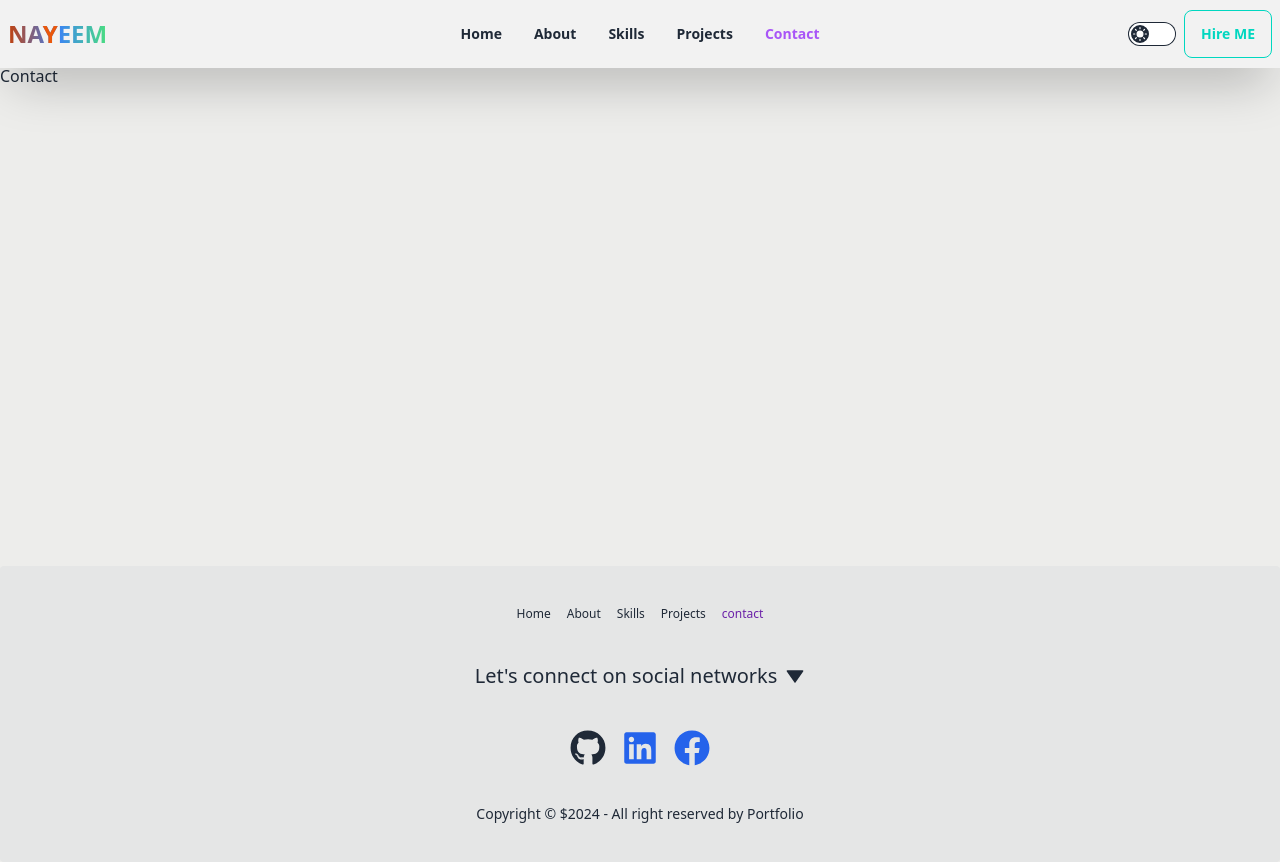
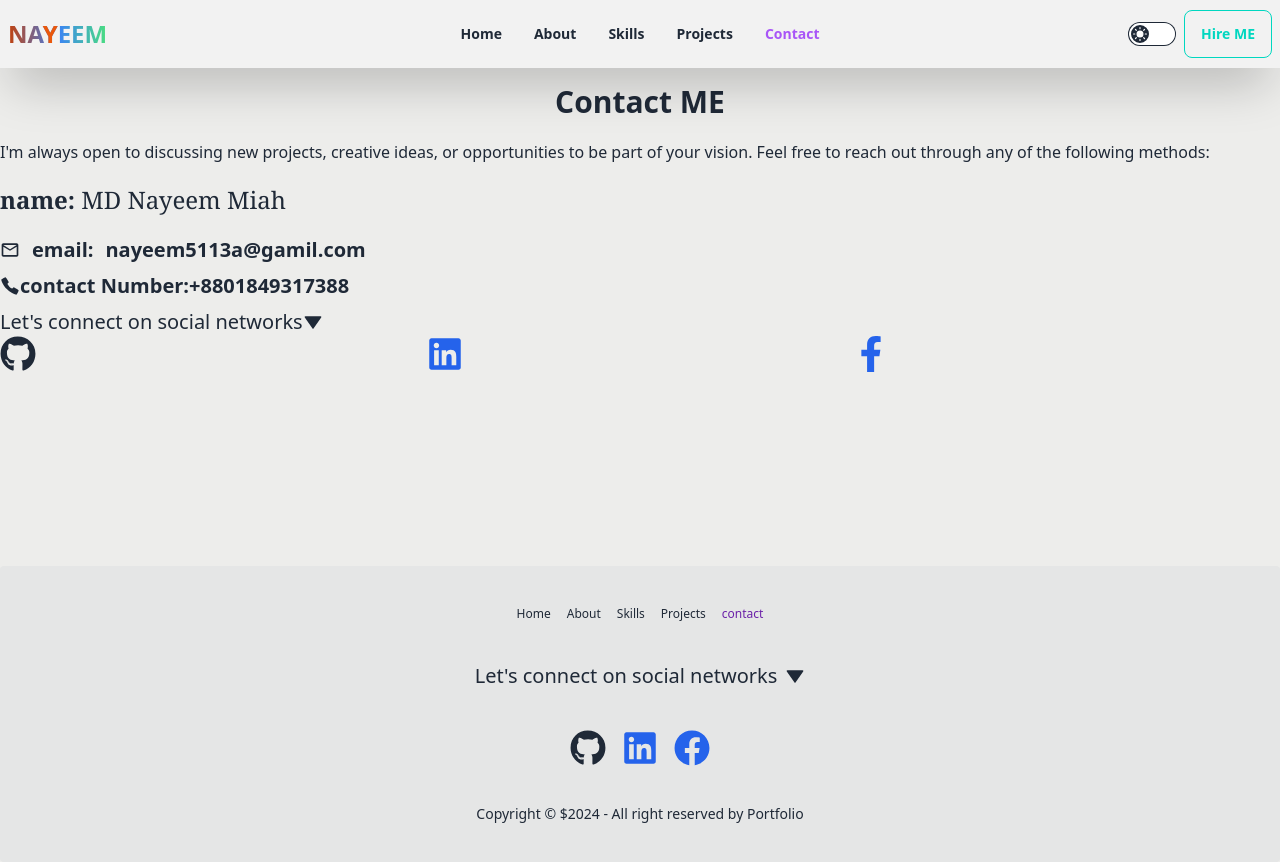
Before and after one commit to nayeem-miah/nur-hussiain, a React (Vite) app: page /contact in a window 1280 px wide. Built offline with nearby package versions, Linux system fonts and the light colour scheme.

Commit message:
start-contact-page

```diff
--- a/src/Components/skills/HomeProjects.jsx
+++ b/src/Components/skills/HomeProjects.jsx
@@ -1,5 +1,6 @@
 import { useEffect, useState } from "react";
 import ProjectCard from "../../Pages/Projects/ProjectCaed";
+import { Link } from "react-router-dom";
 
 const HomeProjects = () => {
   const [project, setProject] = useState([]);
@@ -14,13 +15,21 @@ const HomeProjects = () => {
   const pri = project.slice(0, 2);
   //   console.log(pri.length);
   return (
-    <div>
+    <div className="bg-[#dfdfda] py-11">
       <h3 className="text-3xl text-center font-bold"> My Projects </h3>
-      <div className="grid lg:grid-cols-2 grid-cols-1">
+      <div className="grid lg:grid-cols-2 grid-cols-1 gap-7 my-7">
         {pri?.map(pro => (
           <ProjectCard key={pro.name} project={pro}></ProjectCard>
         ))}
       </div>
+      <div class="flex justify-center items-center py-5">
+          <Link
+            to={"/projects"}
+            className="bg-gradient-to-r from-blue-500 via-green-500 to-purple-500 hover:bg-gradient-to-r hover:from-purple-500 hover:via-pink-500 hover:to-red-500 text-white font-bold py-2 px-4 rounded"
+          >
+            Show All Projects
+          </Link>
+          </div>
     </div>
   );
 };
--- a/src/Pages/Contact/Contact.jsx
+++ b/src/Pages/Contact/Contact.jsx
@@ -1,11 +1,69 @@
-import React from 'react';
+import { MdOutlineEmail } from "react-icons/md";
+import { IoCallSharp } from "react-icons/io5";
+import { FaFacebookF, FaGithub, FaLinkedin } from "react-icons/fa";
+import { Link } from "react-router-dom";
+import { BiSolidDownArrow } from "react-icons/bi";
+const Contact = () => {
+  return (
+    <div>
+      <h3 className="text-3xl font-bold text-center my-5">Contact ME </h3>
+      <p>
+        I'm always open to discussing new projects, creative ideas, or
+        opportunities to be part of your vision. Feel free to reach out through
+        any of the following methods:
+      </p>
+      <div>
+        <p className="lg:text-2xl text-xl font-serif my-5">
+          <span className="font-bold">name:</span> MD Nayeem Miah
+        </p>
+        <div className="font-bold text-xl">
+          <p className="flex items-center gap-3  lg:text-xl text-xs">
+            <MdOutlineEmail></MdOutlineEmail>email:{" "}
+            <a
+              href="https://mail.google.com/mail/u/0/#inbox?compose=DmwnWrRnZnPXBQlhpDrpZbSqrsmxJlXSQvsKJKlvnPDWNSHcqJtPMwhhZlPnNCsWVPFhPhLNdnLv"
+              target="_blank"
+              className="hover:link-hover hover:text-blue-500 "
+            >
+              nayeem5113a@gamil.com
+            </a>
+          </p>
+          <p className="flex items-center my-2 lg:text-xl text-xs">
+            <IoCallSharp></IoCallSharp> <span>contact Number:</span>{" "}
+            +8801849317388
+          </p>
+        </div>
+        <div>
+          <h4 className=" flex items-center lg:text-xl text-xs">
+            Let's connect on social networks
+            <BiSolidDownArrow></BiSolidDownArrow>
+          </h4>
+          <nav>
+            <div className="grid grid-cols-3 ">
+              <Link
+                to={"https://github.com/nayeem-miah/nayeem-miah"}
+                target="_blank"
+              >
+                <FaGithub className="text-4xl"></FaGithub>
+              </Link>
 
-const Contact = () => {
-    return (
-        <div>
-            Contact
+              <a
+                href="https://linkedin.com/in/https://www.linkedin.com/in/nayeem-islam-734719307"
+                target="blank"
+              >
+                <FaLinkedin className="text-4xl text-blue-600"></FaLinkedin>
+              </a>
+              <a
+                href="https://fb.com/https://web.facebook.com/profile.php?id=100042968569904&_rdc=1&_rdr"
+                target="blank"
+              >
+                <FaFacebookF className="text-4xl text-blue-600"></FaFacebookF>
+              </a>
+            </div>
+          </nav>
         </div>
-    );
+      </div>
+    </div>
+  );
 };
 
 export default Contact;
```
